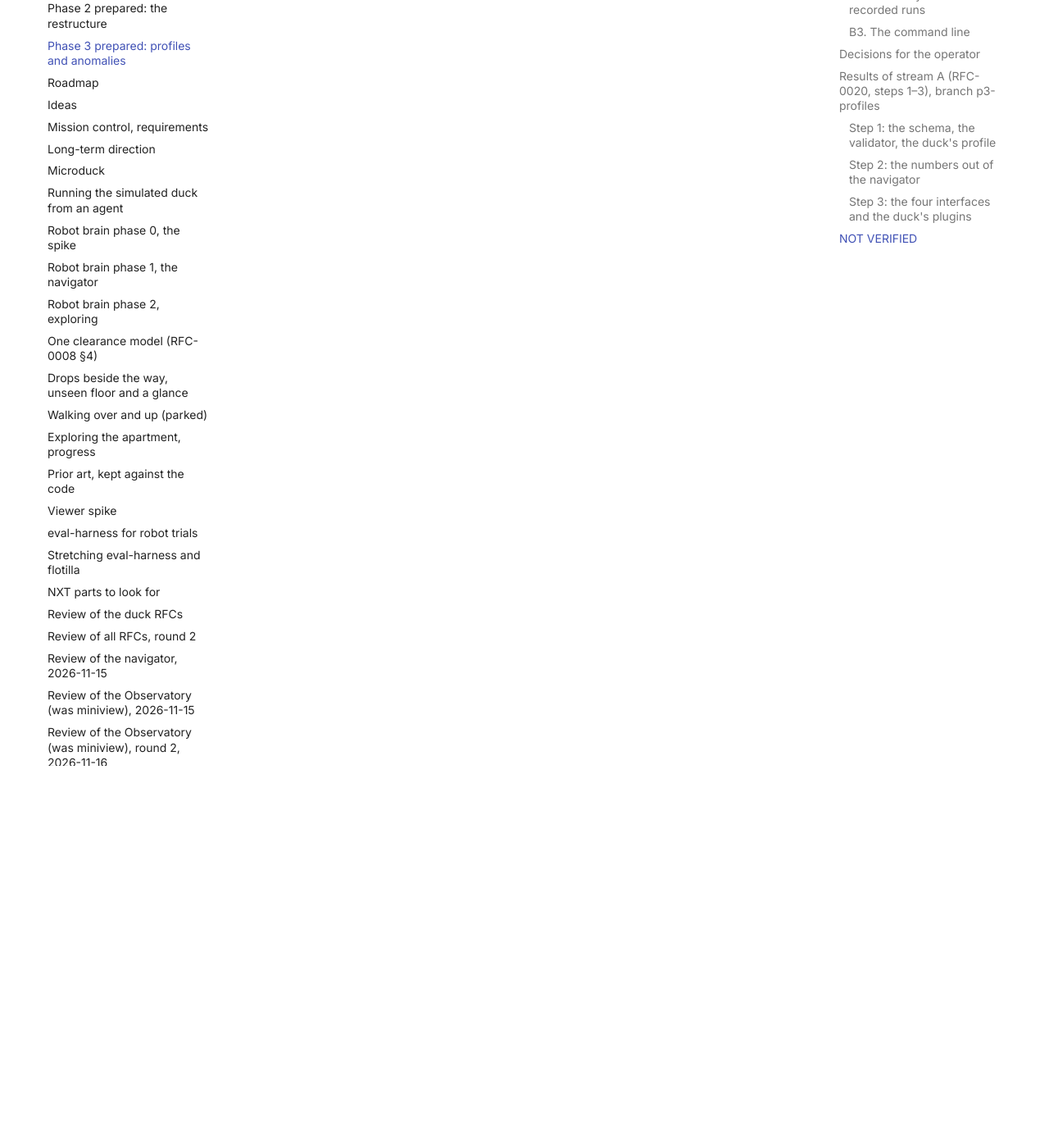
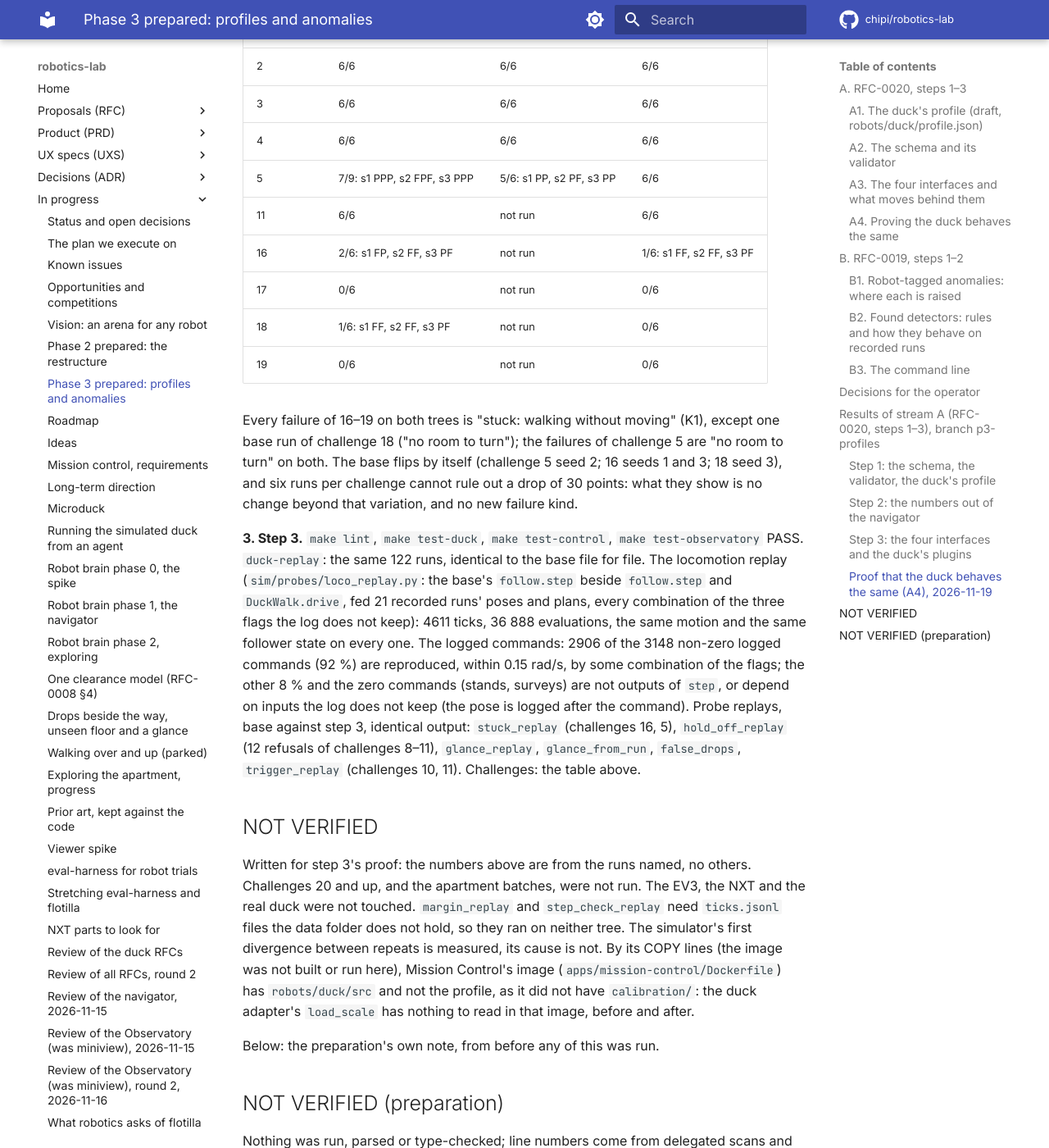
Before and after one commit to chipi/robotics-lab, an MkDocs documentation site: the page built from docs/wip/PHASE3-PREP.md, in a window 1280 px wide and 1400 px high, scrolled down 8166 px. Shown: the whole window at 82% size. Built offline with MkDocs 1.6.1 and Material for MkDocs 9.7.7, drawn with Linux system fonts in a browser that asks for light colours; comment, search, counter and statistics services are not loaded; some of the changed text lies outside the part shown.

Commit message:
phase 3 A4: the proof that the duck behaves the same, and the simulator's repeatability
PHASE3-PREP's results section: the simulator is not deterministic (challenge 5, three repeats on
the base: the commands differ from command 84-156, the truth pose from the first command), so the
proof is exact equality where inputs are recorded and pass counts over repeats where they are not.
duck-replay over 122 recorded runs: identical output on the base, step 2 and step 3 (115 PASS,
7 FAIL on all three: K33). The locomotion replay: the base's follow.step against follow.step plus
DuckWalk.drive on 21 runs, 36 888 evaluations, identical. Six probe replays identical. Seeded
challenges 1-5, 11 and 16-19, two repeats: no change beyond the base's own flips, no new failure
kind. K13 rewritten with the measurement, K32 narrowed, K33 added; sim/probes/cmp_runs.py
compares two runs tick for tick.

Co-Authored-By: Claude Opus 5.5 <noreply@anthropic.com>
Claude-Session: https://claude.ai/code/session_014cvkLDtihKBLiV2cbMenbC

```diff
--- a/docs/wip/PHASE3-PREP.md
+++ b/docs/wip/PHASE3-PREP.md
@@ -143,9 +143,9 @@ Written as the steps land; each lists what was proved and what was not.
   and `why` verbatim from `calibration/sim.json`. The base holds the real duck's values (no
   creep, mapd's 3° axial mount, no odometry scale); `real` is empty, `sim` lays the measured
   numbers on it.
-- `robots/duck/tests/test_profile.py`: every number of the profile (140) compared with the
-  constant it replaces, exactly, both directions (a number with no expected value fails, an
-  expected value missing from the profile fails). Derived values (`LETHAL_M + 0.05`,
+- `robots/duck/tests/test_profile.py`: every number of the profile (140 then, 142 after step 3)
+  compared with the constant it replaces, exactly, both directions (a number with no expected
+  value fails, an expected value missing from the profile fails). Derived values (`LETHAL_M + 0.05`,
   `0.083 + 0.04`, the radians) are checked to the last bit; `measured` and `why` against
   `sim.json`; one case per rule.
 
@@ -200,7 +200,72 @@ Also: `nav/cliff.py` and `nav/step_check.py` are gone (their code is `plugins/to
 frames, ratio and clear distance from the profile; the probes read the sensor through
 `sim/probes/cliff_shim.py`.
 
+### Proof that the duck behaves the same (A4), 2026-11-19
+
+Three trees: the base `c61ca7f`, step 2 `b90731d`, step 3 `0e32d31`. Simulator jobs ran one at a
+time under the shared lock, into a scratch data folder, three seeds per challenge, two repeats.
+
+**0. Is the simulator deterministic? No** (K13). Challenge 5, seeds 1–3, three complete repeats
+on the base: in all 9 pairs the commands first differ at command 84–156 of 200–330, and the
+truth pose already differs by 0.9 mm at the first command (27 mm by command 120), so no
+tick-for-tick comparison of simulator runs is possible. The criterion used instead: exact
+equality where the inputs are recorded (replays, the locomotion replay), pass counts per seed
+over repeats where they are not (challenges).
+
+**1. Every number against its constant:** `test_profile.py`, 142 numbers, exact, both ways.
+
+**2. Step 2.** `make test-duck` PASS (and `make lint`, `make test-control`).
+`duck-replay` over 122 recorded runs (b9 r1–r3, b10b r1–r3, b11 r1–r5, b12 r1–r3, the other
+apartment runs, and the latest run of each seed of challenges 5, 11, 16, 17, 18, 19): the output of
+each run on the base and on step 2 is identical, file for file (115 PASS; the 7 that FAIL fail
+the same on both, K33). Challenges, pass counts by seed (P pass, F fail, one letter per repeat):
+
+| Challenge | Base `c61ca7f` | Step 2 `b90731d` | Step 3 `0e32d31` |
+| --- | --- | --- | --- |
+| 1 | 6/6 | 6/6 | 6/6 |
+| 2 | 6/6 | 6/6 | 6/6 |
+| 3 | 6/6 | 6/6 | 6/6 |
+| 4 | 6/6 | 6/6 | 6/6 |
+| 5 | 7/9: s1 PPP, s2 FPF, s3 PPP | 5/6: s1 PP, s2 PF, s3 PP | 6/6 |
+| 11 | 6/6 | not run | 6/6 |
+| 16 | 2/6: s1 FP, s2 FF, s3 PF | not run | 1/6: s1 FF, s2 FF, s3 PF |
+| 17 | 0/6 | not run | 0/6 |
+| 18 | 1/6: s1 FF, s2 FF, s3 PF | not run | 0/6 |
+| 19 | 0/6 | not run | 0/6 |
+
+Every failure of 16–19 on both trees is "stuck: walking without moving" (K1), except one base
+run of challenge 18 ("no room to turn"); the failures of challenge 5 are "no room to turn" on
+both. The base flips by itself (challenge 5 seed 2; 16 seeds 1 and 3; 18 seed 3), and six runs
+per challenge cannot rule out a drop of 30 points: what they show is no change beyond that
+variation, and no new failure kind.
+
+**3. Step 3.** `make lint`, `make test-duck`, `make test-control`, `make test-observatory`
+PASS. `duck-replay`: the same 122 runs, identical to the base file for file. The locomotion
+replay (`sim/probes/loco_replay.py`: the base's `follow.step` beside `follow.step` and
+`DuckWalk.drive`, fed 21 recorded runs' poses and plans, every combination of the three flags
+the log does not keep): 4611 ticks, 36 888 evaluations, the same motion and the same follower
+state on every one. The logged commands: 2906 of the 3148 non-zero logged commands (92 %) are
+reproduced, within 0.15 rad/s, by some combination of the flags; the other 8 % and the zero
+commands (stands, surveys) are not outputs of `step`, or depend on inputs the log does not keep
+(the pose is logged after the command). Probe replays, base against step 3, identical output:
+`stuck_replay` (challenges 16, 5), `hold_off_replay` (12 refusals of challenges 8–11),
+`glance_replay`, `glance_from_run`, `false_drops`, `trigger_replay` (challenges 10, 11).
+Challenges: the table above.
+
 ## NOT VERIFIED
+
+Written for step 3's proof: the numbers above are from the runs named, no others. Challenges 20
+and up, and the apartment batches, were not run. The EV3, the NXT and the real duck were not
+touched. `margin_replay` and `step_check_replay` need `ticks.jsonl` files the data folder does
+not hold, so they ran on neither tree. The simulator's first divergence between repeats is
+measured, its cause is not. By its COPY lines (the image was not built or run here), Mission
+Control's image (`apps/mission-control/Dockerfile`) has `robots/duck/src` and not the profile, as it
+did not have `calibration/`: the duck adapter's `load_scale` has nothing to read in that image,
+before and after.
+
+Below: the preparation's own note, from before any of this was run.
+
+## NOT VERIFIED (preparation)
 
 Nothing was run, parsed or type-checked; line numbers come from delegated scans and were not
 spot-checked; tick-for-tick determinism of the simulator is not measured; the detector counts cover
```
Also changed, not shown: docs/wip/KNOWN-ISSUES.md (+1 -1 lines), 2 other files.
